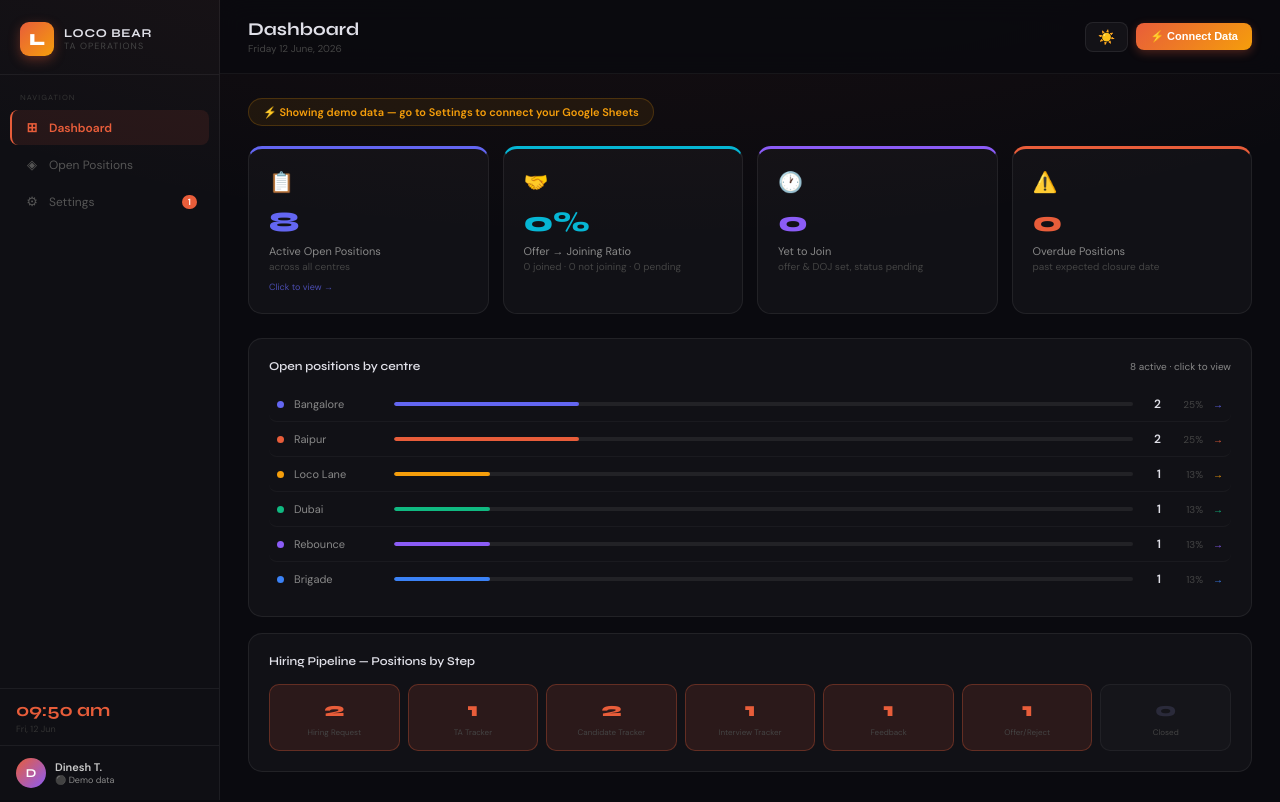
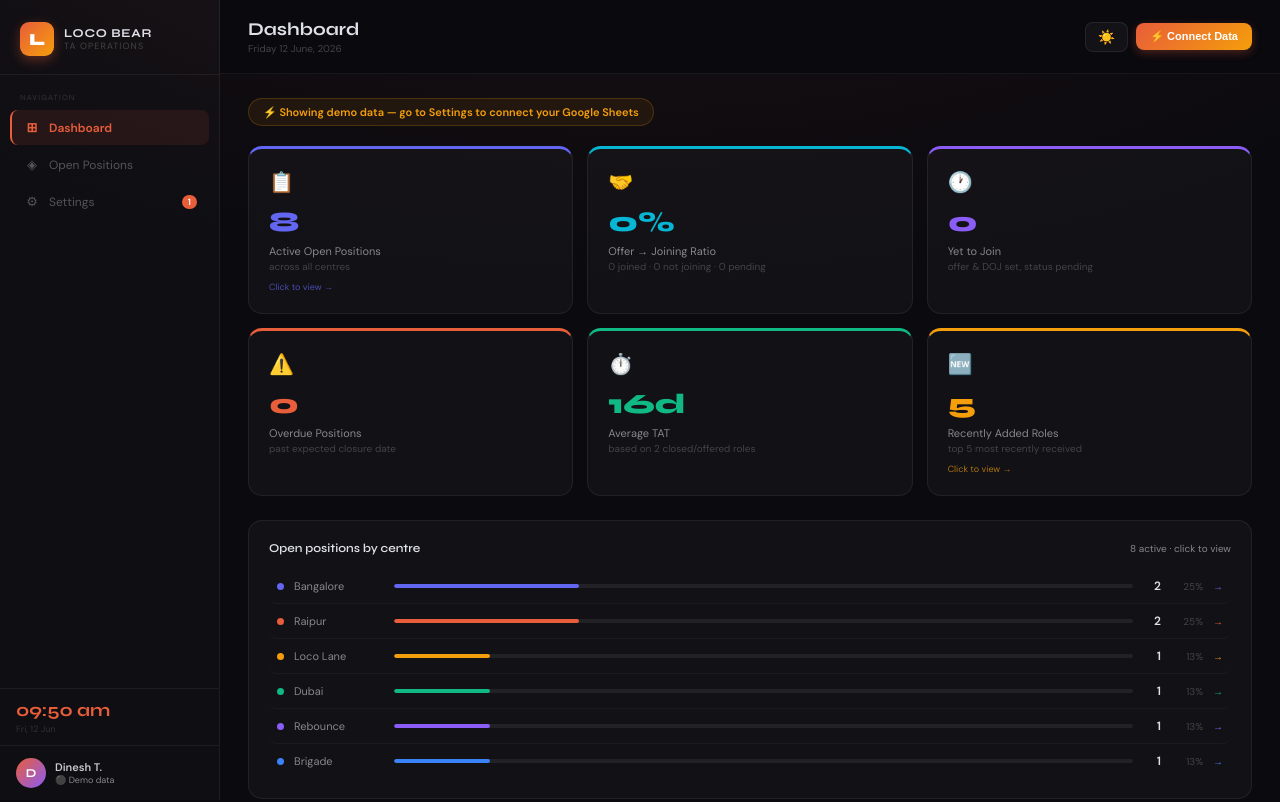
Before and after one commit to dineshthingbaijam4-glitch/TA-Dashboard, a React (Create React App) app in the folder loco-bear-ta/: page / in a window 1280 px wide. Shown: the top 802 px of the page. Built offline with nearby package versions, Linux system fonts and the light colour scheme.

Commit message:
Update App.js

```diff
--- a/loco-bear-ta/src/App.js
+++ b/loco-bear-ta/src/App.js
@@ -2,14 +2,14 @@ import { useState, useEffect, useCallback } from "react";
 
 const MOCK_DATA = {
   openPositions: [
-    { id: 1, role: "Marketing Manager", centre: "Bangalore", step: 4, daysOpen: 12, hr: "Nisarga D.", status: "interview", priority: "high", joiningStatus: "", doj: "" },
-    { id: 2, role: "Games Experience Executive", centre: "Loco Lane", step: 3, daysOpen: 8, hr: "Nisarga D.", status: "screening", priority: "medium", joiningStatus: "", doj: "" },
-    { id: 3, role: "Performance Marketing", centre: "Bangalore", step: 5, daysOpen: 18, hr: "Bosky P.", status: "final", priority: "high", joiningStatus: "", doj: "" },
-    { id: 4, role: "Senior TA Executive", centre: "Dubai", step: 2, daysOpen: 5, hr: "Wilfred W.", status: "tracker", priority: "medium", joiningStatus: "", doj: "" },
-    { id: 5, role: "Event Coordinator", centre: "Raipur", step: 1, daysOpen: 3, hr: "HR Raipur", status: "new", priority: "low", joiningStatus: "", doj: "" },
-    { id: 6, role: "Event Coordinator", centre: "Raipur", step: 1, daysOpen: 3, hr: "HR Raipur", status: "new", priority: "low", joiningStatus: "", doj: "" },
-    { id: 7, role: "Brand Executive", centre: "Rebounce", step: 6, daysOpen: 22, hr: "Pallavi V.", status: "offer", priority: "high", joiningStatus: "", doj: "" },
-    { id: 8, role: "Operations Lead", centre: "Brigade", step: 3, daysOpen: 10, hr: "Bosky P.", status: "screening", priority: "medium", joiningStatus: "", doj: "" },
+    { id: 1, role: "Marketing Manager", centre: "Bangalore", step: 4, daysOpen: 12, hr: "Nisarga D.", status: "interview", priority: "high", joiningStatus: "", doj: "", _receiveDate: "2026-06-01", _closeDate: "" },
+    { id: 2, role: "Games Experience Executive", centre: "Loco Lane", step: 3, daysOpen: 8, hr: "Nisarga D.", status: "screening", priority: "medium", joiningStatus: "", doj: "", _receiveDate: "2026-06-05", _closeDate: "" },
+    { id: 3, role: "Performance Marketing", centre: "Bangalore", step: 5, daysOpen: 18, hr: "Bosky P.", status: "final", priority: "high", joiningStatus: "", doj: "", _receiveDate: "2026-05-25", _closeDate: "2026-06-10" },
+    { id: 4, role: "Senior TA Executive", centre: "Dubai", step: 2, daysOpen: 5, hr: "Wilfred W.", status: "tracker", priority: "medium", joiningStatus: "", doj: "", _receiveDate: "2026-06-08", _closeDate: "" },
+    { id: 5, role: "Event Coordinator", centre: "Raipur", step: 1, daysOpen: 3, hr: "HR Raipur", status: "new", priority: "low", joiningStatus: "", doj: "", _receiveDate: "2026-06-10", _closeDate: "" },
+    { id: 6, role: "Event Coordinator", centre: "Raipur", step: 1, daysOpen: 3, hr: "HR Raipur", status: "new", priority: "low", joiningStatus: "", doj: "", _receiveDate: "2026-06-10", _closeDate: "" },
+    { id: 7, role: "Brand Executive", centre: "Rebounce", step: 6, daysOpen: 22, hr: "Pallavi V.", status: "offer", priority: "high", joiningStatus: "", doj: "", _receiveDate: "2026-05-20", _closeDate: "2026-06-05" },
+    { id: 8, role: "Operations Lead", centre: "Brigade", step: 3, daysOpen: 10, hr: "Bosky P.", status: "screening", priority: "medium", joiningStatus: "", doj: "", _receiveDate: "2026-06-03", _closeDate: "" },
   ],
 };
 
@@ -148,6 +148,8 @@ function parseSheetToPositions(rows) {
       payscaleMax: row["Payscale Maximum"] || "",
       doj: row["DOJ"] || "",
       joiningStatus: (row["Joining Status"] || "").toString().trim(),
+      _receiveDate: row["Position receive date"] || row["Position Receive Date"] || "",
+      _closeDate: row["Position close date / Offer Letter release date"] || row["Position close date"] || "",
     };
   }).filter(p => {
     if (!p.role || p.role === "") return false;
@@ -191,15 +193,25 @@ function Toast({ message, type = "success", onClose }) {
   );
 }
 
-// Modal now shows DOJ column when showDoj=true
-function PositionModal({ title, positions, onClose, T, showDoj }) {
+// Modal supports 3 modes: default (positions table), showDoj (yet to join), showOffer (joining tracker)
+function PositionModal({ title, positions, onClose, T, showDoj, showOffer }) {
+  const [filter, setFilter] = useState("all");
   if (!positions) return null;
-  const cols = showDoj
-    ? ["Name / Role", "Centre", "DOJ", "Joining Status"]
-    : ["Role", "Centre", "HR Owner", "Step", "Days Open", "Expected Closure", "Status", "Offer Candidate"];
+
+  const isSpecial = showDoj || showOffer;
+  const displayPositions = showOffer
+    ? (filter === "all" ? positions : positions.filter(p => (p.joiningStatus || "").toLowerCase() === filter))
+    : positions;
+
+  const statusColor = (s) => (s || "").toLowerCase() === "joined" ? "#10b981" : (s || "").toLowerCase() === "not joined" ? "#e85d3a" : "#f59e0b";
+
+  const colCount = showOffer ? 6 : showDoj ? 4 : 8;
+
   return (
     <div style={{ position: "fixed", inset: 0, zIndex: 2000, display: "flex", alignItems: "center", justifyContent: "center", background: "rgba(0,0,0,0.6)", backdropFilter: "blur(4px)" }} onClick={onClose}>
-      <div style={{ background: T.modalBg, border: `1px solid ${T.modalBdr}`, borderRadius: "16px", width: "90%", maxWidth: showDoj ? "680px" : "900px", maxHeight: "80vh", overflow: "hidden", display: "flex", flexDirection: "column" }} onClick={e => e.stopPropagation()}>
+      <div style={{ background: T.modalBg, border: `1px solid ${T.modalBdr}`, borderRadius: "16px", width: "90%", maxWidth: isSpecial ? "780px" : "900px", maxHeight: "82vh", overflow: "hidden", display: "flex", flexDirection: "column" }} onClick={e => e.stopPropagation()}>
+
+        {/* Header */}
         <div style={{ padding: "18px 24px", borderBottom: `1px solid ${T.cardBdr}`, display: "flex", justifyContent: "space-between", alignItems: "center" }}>
           <div>
             <div style={{ fontSize: "15px", fontWeight: "700", color: T.text, fontFamily: "'Syne',sans-serif" }}>{title}</div>
@@ -207,18 +219,71 @@ function PositionModal({ title, positions, onClose, T, showDoj }) {
           </div>
           <button onClick={onClose} style={{ background: T.btnSecBg, border: `1px solid ${T.btnSecBdr}`, borderRadius: "8px", color: T.textSub, fontSize: "13px", padding: "6px 12px", cursor: "pointer" }}>✕ Close</button>
         </div>
+
+        {/* Filter pills for offer modal */}
+        {showOffer && (
+          <div style={{ padding: "12px 24px", borderBottom: `1px solid ${T.cardBdr}`, display: "flex", gap: "8px" }}>
+            {[
+              { key: "all",        label: "All",        count: positions.length },
+              { key: "joined",     label: "✅ Joined",   count: positions.filter(p => (p.joiningStatus||"").toLowerCase()==="joined").length },
+              { key: "not joined", label: "❌ Not Joined", count: positions.filter(p => (p.joiningStatus||"").toLowerCase()==="not joined").length },
+              { key: "offered",    label: "🕐 Offered",  count: positions.filter(p => (p.joiningStatus||"").toLowerCase()==="offered").length },
+            ].map(f => (
+              <button key={f.key} onClick={() => setFilter(f.key)} style={{ padding: "5px 14px", borderRadius: "20px", border: "none", cursor: "pointer", fontSize: "11px", fontWeight: "600", background: filter === f.key ? "#e85d3a" : T.btnSecBg, color: filter === f.key ? "white" : T.textSub, transition: "all 0.15s" }}>
+                {f.label} <span style={{ opacity: 0.7, fontSize: "10px" }}>({f.count})</span>
+              </button>
+            ))}
+          </div>
+        )}
+
+        {/* Table */}
         <div style={{ overflow: "auto", flex: 1 }}>
           <table style={{ width: "100%", borderCollapse: "collapse" }}>
             <thead style={{ position: "sticky", top: 0, background: T.modalBg, zIndex: 1 }}>
               <tr style={{ background: T.tableHead }}>
-                {cols.map(h => <th key={h} style={{ padding: "10px 14px", textAlign: "left", fontSize: "9px", color: T.textMuted, fontWeight: "600", letterSpacing: "0.08em", textTransform: "uppercase", borderBottom: `1px solid ${T.tableBdr}`, whiteSpace: "nowrap" }}>{h}</th>)}
+                {showOffer
+                  ? ["Name", "Role", "Centre", "DOJ", "Joining Status", "Remarks"].map(h => <th key={h} style={{ padding: "10px 14px", textAlign: "left", fontSize: "9px", color: T.textMuted, fontWeight: "600", letterSpacing: "0.08em", textTransform: "uppercase", borderBottom: `1px solid ${T.tableBdr}`, whiteSpace: "nowrap" }}>{h}</th>)
+                  : showDoj
+                  ? ["Name / Role", "Centre", "DOJ", "Joining Status"].map(h => <th key={h} style={{ padding: "10px 14px", textAlign: "left", fontSize: "9px", color: T.textMuted, fontWeight: "600", letterSpacing: "0.08em", textTransform: "uppercase", borderBottom: `1px solid ${T.tableBdr}`, whiteSpace: "nowrap" }}>{h}</th>)
+                  : ["Role", "Centre", "HR Owner", "Date Received", "Days Open", "Status", "Offer Candidate"].map(h => <th key={h} style={{ padding: "10px 14px", textAlign: "left", fontSize: "9px", color: T.textMuted, fontWeight: "600", letterSpacing: "0.08em", textTransform: "uppercase", borderBottom: `1px solid ${T.tableBdr}`, whiteSpace: "nowrap" }}>{h}</th>)
+                }
               </tr>
             </thead>
             <tbody>
-              {positions.length === 0 && <tr><td colSpan={cols.length} style={{ padding: "40px", textAlign: "center", color: T.textMuted }}>No records found</td></tr>}
-              {positions.map((pos, i) => {
+              {displayPositions.length === 0 && <tr><td colSpan={colCount} style={{ padding: "40px", textAlign: "center", color: T.textMuted }}>No records found</td></tr>}
+
+              {displayPositions.map((pos, i) => {
+                // ── Offer / Joining tracker view ──
+                if (showOffer) {
+                  const sc = statusColor(pos.joiningStatus);
+                  const isNotJoined = (pos.joiningStatus || "").toLowerCase() === "not joined";
+                  return (
+                    <tr key={i} style={{ borderBottom: `1px solid ${T.tableBdr}`, background: isNotJoined ? "rgba(232,93,58,0.03)" : "transparent" }}
+                      onMouseEnter={e => e.currentTarget.style.background = T.rowHover}
+                      onMouseLeave={e => e.currentTarget.style.background = isNotJoined ? "rgba(232,93,58,0.03)" : "transparent"}>
+                      <td style={{ padding: "13px 14px" }}>
+                        <div style={{ fontSize: "12px", fontWeight: "700", color: T.text }}>{pos.name || "—"}</div>
+                      </td>
+                      <td style={{ padding: "13px 14px", fontSize: "11px", color: T.textSub }}>{pos.role || "—"}</td>
+                      <td style={{ padding: "13px 14px", fontSize: "11px", color: T.textSub }}>{pos.centre || "—"}</td>
+                      <td style={{ padding: "13px 14px" }}>
+                        <span style={{ fontSize: "12px", fontWeight: "700", color: "#8b5cf6" }}>{pos.doj || "—"}</span>
+                      </td>
+                      <td style={{ padding: "13px 14px" }}>
+                        <span style={{ padding: "4px 11px", borderRadius: "20px", fontSize: "10px", fontWeight: "700", background: `${sc}18`, color: sc, whiteSpace: "nowrap" }}>
+                          {(pos.joiningStatus || "Offered")}
+                        </span>
+                      </td>
+                      <td style={{ padding: "13px 14px", fontSize: "11px", color: isNotJoined ? "#e85d3a" : T.textMuted, fontStyle: pos.remarks ? "normal" : "italic", maxWidth: "220px" }}>
+                        {pos.remarks || (isNotJoined ? "No reason provided" : "—")}
+                      </td>
+                    </tr>
+                  );
+                }
+
+                // ── Yet to Join (DOJ) view ──
                 if (showDoj) {
-                  const statusColor = (pos.joiningStatus || "").toLowerCase() === "joined" ? "#10b981" : (pos.joiningStatus || "").toLowerCase() === "not joined" ? "#e85d3a" : "#f59e0b";
+                  const sc = statusColor(pos.joiningStatus);
                   return (
                     <tr key={i} style={{ borderBottom: `1px solid ${T.tableBdr}` }} onMouseEnter={e => e.currentTarget.style.background = T.rowHover} onMouseLeave={e => e.currentTarget.style.background = "transparent"}>
                       <td style={{ padding: "13px 14px" }}>
@@ -230,11 +295,13 @@ function PositionModal({ title, positions, onClose, T, showDoj }) {
                         <div style={{ fontSize: "12px", fontWeight: "700", color: "#8b5cf6" }}>{pos.doj || pos.expectedClosure || "—"}</div>
                       </td>
                       <td style={{ padding: "13px 14px" }}>
-                        <span style={{ padding: "3px 10px", borderRadius: "20px", fontSize: "10px", fontWeight: "700", background: `${statusColor}18`, color: statusColor }}>{pos.joiningStatus || "Offered"}</span>
+                        <span style={{ padding: "3px 10px", borderRadius: "20px", fontSize: "10px", fontWeight: "700", background: `${sc}18`, color: sc }}>{pos.joiningStatus || "Offered"}</span>
                       </td>
                     </tr>
                   );
                 }
+
+                // ── Default positions view ──
                 const sc = STATUS_CONFIG[pos.status] || STATUS_CONFIG.new;
                 const isOverdue = pos.expectedClosure && new Date(pos.expectedClosure) < new Date() && pos.status !== "closed";
                 return (
@@ -243,11 +310,10 @@ function PositionModal({ title, positions, onClose, T, showDoj }) {
                     <td style={{ padding: "12px 14px", fontSize: "11px", color: T.textSub }}>{pos.centre}</td>
                     <td style={{ padding: "12px 14px", fontSize: "11px", color: T.textSub }}>{pos.hr}</td>
                     <td style={{ padding: "12px 14px" }}>
-                      <div style={{ display: "flex", gap: "2px" }}>{[1,2,3,4,5,6,7].map(s => <div key={s} style={{ width: "14px", height: "3px", borderRadius: "2px", background: s <= pos.step ? "#e85d3a" : T.stepFill }} />)}</div>
-                      <div style={{ fontSize: "9px", color: T.textMuted, marginTop: "3px" }}>Step {pos.step}</div>
+                      <div style={{ fontSize: "11px", color: T.text, fontWeight: "600" }}>{pos._receiveDate || "—"}</div>
+                      {pos._receiveDate && <div style={{ fontSize: "9px", color: T.textMuted, marginTop: "2px" }}>{pos.daysOpen}d ago</div>}
                     </td>
-                    <td style={{ padding: "12px 14px" }}><span style={{ fontSize: "12px", fontWeight: "700", color: pos.daysOpen > 14 ? "#e85d3a" : pos.daysOpen > 7 ? "#f59e0b" : "#10b981" }}>{pos.daysOpen}d</span></td>
-                    <td style={{ padding: "12px 14px", fontSize: "11px", color: isOverdue ? "#e85d3a" : T.textSub, fontWeight: isOverdue ? "600" : "400" }}>{pos.expectedClosure || "—"}{isOverdue && <span style={{ marginLeft: "5px", fontSize: "9px" }}>⚠ OVERDUE</span>}</td>
+                    <td style={{ padding: "12px 14px" }}><span style={{ fontSize: "12px", fontWeight: "700", color: pos.daysOpen > 14 ? "#e85d3a" : pos.daysOpen > 7 ? "#f59e0b" : "#10b981" }}>{pos.daysOpen}d open</span></td>
                     <td style={{ padding: "12px 14px" }}><span style={{ padding: "3px 8px", borderRadius: "20px", fontSize: "9px", fontWeight: "700", background: sc.bg, color: sc.color }}>{sc.label}</span></td>
                     <td style={{ padding: "12px 14px", fontSize: "11px", color: T.textSub }}>{pos.offerCandidate || "—"}</td>
                   </tr>
@@ -297,7 +363,7 @@ function CentreBreakdown({ positions, T, onCentreClick }) {
   );
 }
 
-function DashboardTab({ data, isLive, onOpenModal, onOpenDojModal, offerEntries, T }) {
+function DashboardTab({ data, isLive, onOpenModal, onOpenDojModal, onOpenOfferModal, offerEntries, T }) {
   const today = new Date();
   const useOfferSheet = Array.isArray(offerEntries);
 
@@ -340,12 +406,47 @@ function DashboardTab({ data, isLive, onOpenModal, onOpenDojModal, offerEntries,
         </div>
       )}
 
-      {/* Stat Cards — 4 cards, compliance removed */}
-      <div style={{ display: "grid", gridTemplateColumns: "repeat(4,1fr)", gap: "14px", marginBottom: "24px" }}>
+      {/* Stat Cards — row 1: 3 main KPIs */}
+      <div style={{ display: "grid", gridTemplateColumns: "repeat(3,1fr)", gap: "14px", marginBottom: "14px" }}>
         <StatCard label="Active Open Positions" value={data.openPositions.filter(p => p.status !== "closed").length} sub="across all centres" color="#6366f1" icon="📋" clickable={true} onClick={() => onOpenModal("Active Positions", data.openPositions.filter(p => p.status !== "closed"), false)} />
-        <StatCard label="Offer → Joining Ratio" value={`${ratio}%`} sub={`${joined.length} joined · ${notJoined.length} not joining · ${offered.length} pending`} color="#06b6d4" icon="🤝" clickable={allOffered.length > 0} onClick={() => allOffered.length > 0 && onOpenModal("Offer → Joining", allOffered.map((e, i) => ({ id: i, role: e.role || "", centre: e.centre || "", hr: "", step: 6, daysOpen: 0, status: "offer", priority: "medium", offerCandidate: e.name || "", expectedClosure: e.doj || "", joiningStatus: e.joiningStatus || "", _action: "" })), false)} />
+        <StatCard label="Offer → Joining Ratio" value={`${ratio}%`} sub={`${joined.length} joined · ${notJoined.length} not joining · ${offered.length} pending`} color="#06b6d4" icon="🤝" clickable={allOffered.length > 0} onClick={() => allOffered.length > 0 && onOpenOfferModal("Offer → Joining Tracker", allOffered)} />
         <StatCard label="Yet to Join" value={yetToJoin.length} sub={useOfferSheet ? "status = Offered in joining tracker" : "offer & DOJ set, status pending"} color="#8b5cf6" icon="🕐" clickable={yetToJoin.length > 0} onClick={() => yetToJoin.length > 0 && onOpenDojModal("Yet to Join — DOJ Details", yetToJoin)} />
+      </div>
+
+      {/* Stat Cards — row 2: overdue, avg TAT, recently added */}
+      <div style={{ display: "grid", gridTemplateColumns: "repeat(3,1fr)", gap: "14px", marginBottom: "24px" }}>
         <StatCard label="Overdue Positions" value={overduePositions.length} sub="past expected closure date" color="#e85d3a" icon="⚠️" clickable={overduePositions.length > 0} onClick={() => overduePositions.length > 0 && onOpenModal("Overdue Positions", overduePositions, false)} />
+        <StatCard
+          label="Average TAT"
+          value={(() => {
+            const closed = data.openPositions.filter(p => {
+              const r = p._receiveDate; const c = p._closeDate;
+              return r && c && !isNaN(new Date(r)) && !isNaN(new Date(c));
+            });
+            if (closed.length === 0) return "—";
+            const avg = closed.reduce((sum, p) => {
+              const diff = Math.max(0, Math.floor((new Date(p._closeDate) - new Date(p._receiveDate)) / 86400000));
+              return sum + diff;
+            }, 0) / closed.length;
+            return `${Math.round(avg)}d`;
+          })()}
+          sub={`based on ${data.openPositions.filter(p => p._receiveDate && p._closeDate).length} closed/offered roles`}
+          color="#10b981" icon="⏱️" clickable={false}
+        />
+        <StatCard
+          label="Recently Added Roles"
+          value={(() => {
+            const sorted = [...data.openPositions].filter(p => p._receiveDate && !isNaN(new Date(p._receiveDate))).sort((a, b) => new Date(b._receiveDate) - new Date(a._receiveDate));
+            return sorted.slice(0, 5).length;
+          })()}
+          sub="top 5 most recently received"
+          color="#f59e0b" icon="🆕" clickable={true}
+          onClick={() => {
+            const sorted = [...data.openPositions].filter(p => p._receiveDate && !isNaN(new Date(p._receiveDate))).sort((a, b) => new Date(b._receiveDate) - new Date(a._receiveDate));
+            const top5 = sorted.slice(0, 5);
+            onOpenModal("Recently Added Roles", top5, false);
+          }}
+        />
       </div>
 
       {/* Centre breakdown — full width, clickable rows */}
@@ -524,6 +625,19 @@ export default function App() {
 
   const showToast = useCallback((message, type = "success") => setToast({ message, type }), []);
   const openModal = useCallback((title, positions, showDoj = false) => setModal({ title, positions, showDoj }), []);
+  const openOfferModal = useCallback((title, entries) => {
+    const positions = entries.map((e, i) => ({
+      id: i,
+      name: e.name || "",
+      role: e.role || "",
+      centre: e.centre || "",
+      doj: e.doj || "",
+      joiningStatus: e.joiningStatus || "Offered",
+      remarks: e.remarks || "",
+    }));
+    setModal({ title, positions, showOffer: true });
+  }, []);
+
   const openDojModal = useCallback((title, entries) => {
     // Normalise offer entries to have expected fields for DOJ modal
     const positions = entries.map((e, i) => ({
@@ -657,13 +771,13 @@ export default function App() {
         </div>
 
         <div style={{ padding: "24px 28px" }}>
-          {activeTab === "dashboard" && <DashboardTab data={data} isLive={isLive} onOpenModal={openModal} onOpenDojModal={openDojModal} offerEntries={offerEntries} T={T} />}
+          {activeTab === "dashboard" && <DashboardTab data={data} isLive={isLive} onOpenModal={openModal} onOpenDojModal={openDojModal} onOpenOfferModal={openOfferModal} offerEntries={offerEntries} T={T} />}
           {activeTab === "positions" && <PositionsTab data={data} T={T} />}
           {activeTab === "settings"  && <SettingsTab config={config} onSave={handleSave} onTest={handleTest} T={T} />}
         </div>
       </div>
 
-      {modal && <PositionModal title={modal.title} positions={modal.positions} onClose={() => setModal(null)} T={T} showDoj={modal.showDoj} />}
+      {modal && <PositionModal title={modal.title} positions={modal.positions} onClose={() => setModal(null)} T={T} showDoj={modal.showDoj} showOffer={modal.showOffer} />}
       {toast && <Toast message={toast.message} type={toast.type} onClose={() => setToast(null)} />}
     </div>
   );
```
